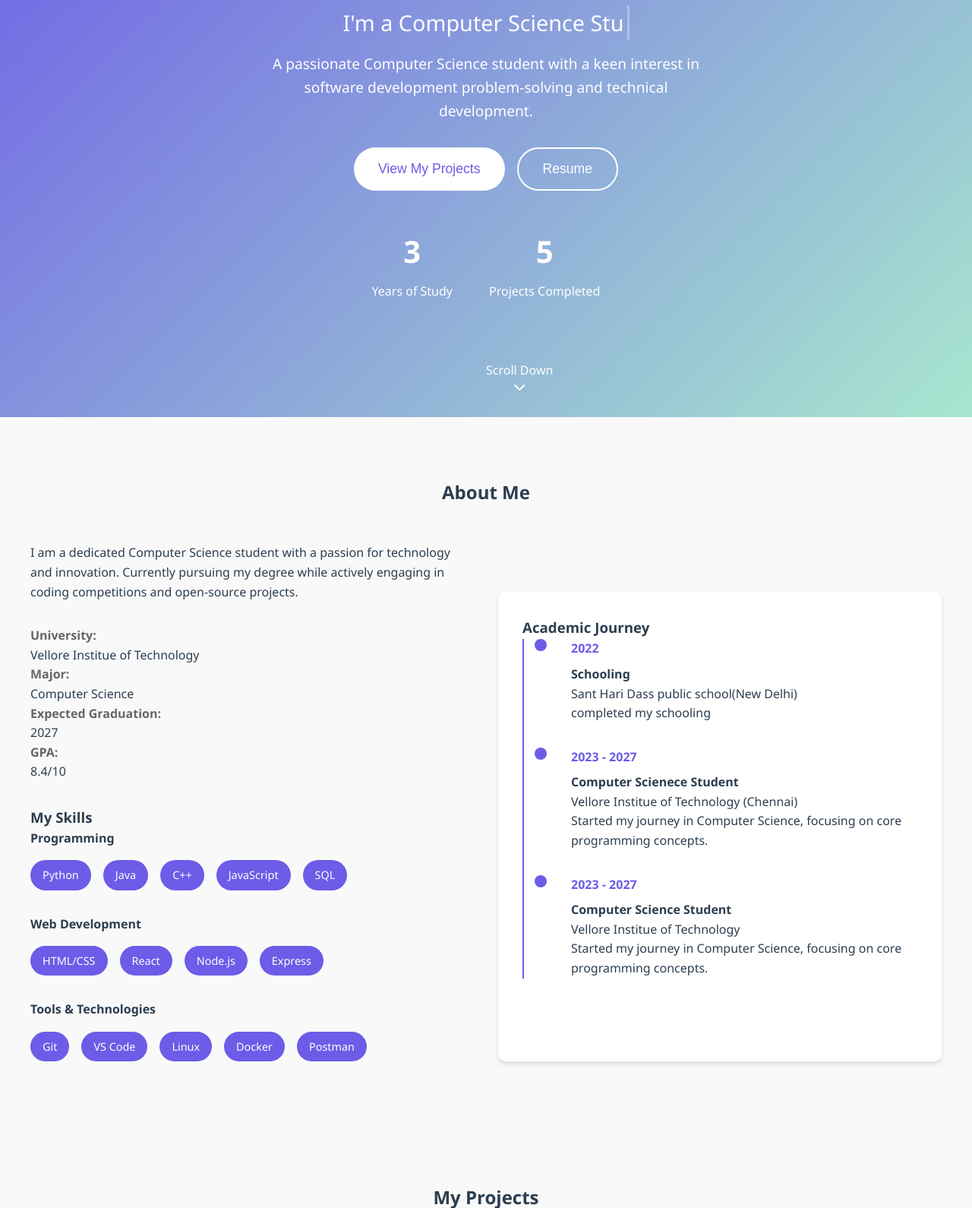
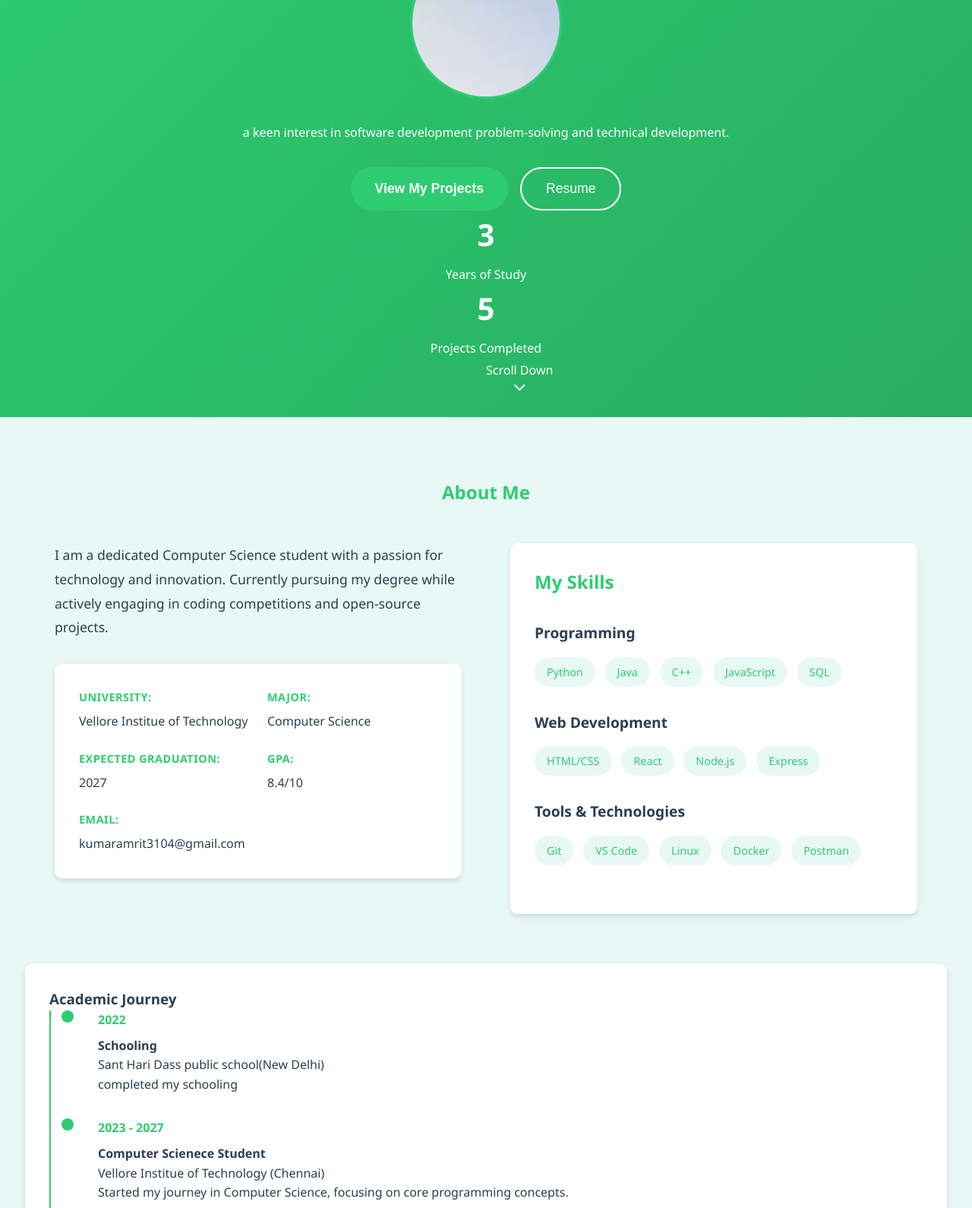
Before and after one commit to Amrit520/portfolio, a plain HTML site: page index.html in a window 1280 px wide. Shown: the part 251-1841 px from the top of the page at 76% size. Drawn offline with nearby package versions, Linux system fonts and the light colour scheme.

Commit message:
added new file

```diff
--- a/index.html
+++ b/index.html
@@ -28,10 +28,14 @@
     <!-- Home Section -->
     <section id="home" class="hero">
         <div class="hero-content">
-            <div class="hero-text" data-aos="fade-up">
-                <h1>Hi, I'm Amrit</h1>
+            <div
+                <h1>Hi, I'm Amrit Kumar </h1>
                 <p class="typing-text">I'm a <span class="typed-text"></span><span class="cursor">&nbsp;</span></p>
-                <p class="hero-description">A passionate Computer Science student with a keen interest in software development problem-solving and technical development.</p>
+
+                <div class="profile-photo">
+                    <img src="Amrit_kumar.jpg" alt="Amrit" >
+                    <!-- class="profile-image"> -->
+                </div>a keen interest in software development problem-solving and technical development.</p>
                 <div class="hero-buttons">
                     <button class="cta-button primary"onclick="window.open('https://github.com/Amrit520')">View My Projects</button>
                     <button class="cta-button secondary" onclick="window.open('https://drive.google.com/file/d/1zBsMaMEMiOGecQRLLhczlw0FJkGAwdLc/view?usp=drive_link')">
@@ -40,7 +44,7 @@
 
                 </div>
             </div>
-            <div class="hero-stats" data-aos="fade-up" data-aos-delay="200">
+            <!-- <div class="hero-stats" data-aos="fade-up" data-aos-delay="200"> -->
                 <div class="stat-item">
                     <h3 class="counter" data-target="3">0</h3>
                     <p>Years of Study</p>
@@ -70,7 +74,8 @@
                 <div class="personal-info">
                     <div class="info-item">
                         <span class="info-label">University:</span>
-                        <span class="info-value">Vellore Institue of Technology
+                        <span class="info-value">Vellore Institue of Technology</span>
+                    </div>
                     <div class="info-item">
                         <span class="info-label">Major:</span>
                         <span class="info-value">Computer Science</span>
@@ -82,6 +87,10 @@
                     <div class="info-item">
                         <span class="info-label">GPA:</span>
                         <span class="info-value">8.4/10</span>
+                    </div>
+                    <div class="info-item">
+                        <span class="info-label">Email:</span>
+                        <span class="info-value">kumaramrit3104@gmail.com</span>
                     </div>
                 </div>
             </div>
@@ -140,11 +149,11 @@
                     </div>
                 </div>
                 <div class="timeline-item">
-                    <div class="timeline-date">2023 - 2027</div>
+                    <div class="timeline-date">2024 - 2025</div>
                     <div class="timeline-details">
-                        <h4>Computer Science Student</h4>
+                        <h4>Finance Head(Sangam Club) </h4>
                         <p>Vellore Institue of Technology</p>
-                        <p>Started my journey in Computer Science, focusing on core programming concepts.</p>
+                        <p>"I lead my team as the Financial Head of my college club, making sure we're doing well, have no money worries, and get the sponsorships we need."</p>
                     </div>
                 </div>
             </div>
@@ -246,19 +255,18 @@
     <section id="contact" class="contact">
         <h2 data-aos="fade-up">Get In Touch</h2>
         <div class="contact-content">
-            <form id="contact-form" data-aos="fade-right">
-                <input type="text" placeholder="Your Name" required>
-                <input type="email" placeholder="Your Email" required>
-                <textarea placeholder="Your Message" required></textarea>
+            <form id="contact-form" data-aos="fade-right" action="mailto:amritkumar3104@gmail.com" method="post" enctype="text/plain">
+                <input type="text" name="name" placeholder="Your Name" required>
+                <input type="email" name="email" placeholder="Your Email" required>
+                <textarea name="message" placeholder="Your Message" required></textarea>
                 <button type="submit">Send Message</button>
             </form>
             <div class="social-links" data-aos="fade-left">
-                <a href="#" class="social-link"><i class="fab fa-instagram"></i></a>
-                <a href="#" class="social-link"><i class="fab fa-twitter"></i></a>
-                <a href="#" class="social-link"><i class="fab fa-facebook"></i></a>
-                <a href="#" class="social-link"><i class="fab fa-linkedin"></i></a>
-                <a href="#" class="social-link"><i class="fab fa-github"></i></a>
-                <a href="#" class="social-link"><i class="fab fa-dribbble"></i></a>
+                <a href="https://www.instagram.com/amrit_kr06/" target="_blank" rel="noopener"><i class="fab fa-instagram"></i></a>
+                <a href="https://x.com/kumaramrit3104" target="_blank" rel="noopener"><i class="fab fa-twitter"></i></a>
+                <a href="https://www.linkedin.com/in/amrit-kumar-276666275/" target="_blank" rel="noopener"><i class="fab fa-linkedin"></i></a>
+                <a href="https://github.com/Amrit520" target="_blank" rel="noopener"><i class="fab fa-github"></i></a>
+                <a href="https://devfolio.co/projects/fitfortune-game-changer-healthfi-platform-0892" target="_blank" rel="noopener"><i class="fab fa-devfolio"></i></a>
             </div>
         </div>
     </section>
--- a/script.js
+++ b/script.js
@@ -72,7 +72,7 @@ document.addEventListener("DOMContentLoaded", function() {
     if (textArray.length) setTimeout(type, newTextDelay + 250);
 });
 
-// Counter animation
+
 const counters = document.querySelectorAll('.counter');
 const speed = 200;
 
--- a/styles.css
+++ b/styles.css
@@ -6,12 +6,17 @@
 }
 
 :root {
-    --primary-color: #6c5ce7;
-    --secondary-color: #a8e6cf;
+    --primary-color: #2ecc71;
+    --secondary-color: #27ae60;
+    --accent-color: #1abc9c;
     --text-color: #2c3e50;
-    --light-text: #666;
-    --background-color: #f9f9f9;
+    --light-text: #7f8c8d;
+    --background-color: #ffffff;
     --white: #ffffff;
+    --dark-green: #219a52;
+    --light-green: #e8f8f5;
+    --black: #2c3e50;
+    --section-bg: #121212;
     --transition: all 0.3s ease;
 }
 
@@ -27,12 +32,12 @@ body {
     position: fixed;
     top: 0;
     width: 100%;
-    background-color: rgba(255, 255, 255, 0.95);
+    background-color: var(--white);
     padding: 1rem 2rem;
     display: flex;
     justify-content: space-between;
     align-items: center;
-    box-shadow: 0 2px 5px rgba(0, 0, 0, 0.1);
+    box-shadow: 0 2px 10px rgba(0, 0, 0, 0.1);
     z-index: 1000;
     transition: var(--transition);
 }
@@ -40,7 +45,7 @@ body {
 .nav-brand {
     font-size: 1.5rem;
     font-weight: bold;
-    color: var(--text-color);
+    color: var(--primary-color);
 }
 
 .nav-toggle {
@@ -160,8 +165,9 @@ body {
 }
 
 .cta-button.primary {
-    background-color: var(--white);
-    color: var(--primary-color);
+    background-color: var(--primary-color);
+    color: var(--white);
+    font-weight: 600;
 }
 
 .cta-button.secondary {
@@ -172,7 +178,7 @@ body {
 
 .cta-button:hover {
     transform: translateY(-3px);
-    box-shadow: 0 5px 15px rgba(0, 0, 0, 0.2);
+    box-shadow: 0 5px 15px rgba(0, 0, 0, 0.3);
 }
 
 .hero-stats {
@@ -212,12 +218,14 @@ body {
 /* About Section */
 .about {
     padding: 5rem 2rem;
+    background-color: var(--light-green);
+    color: var(--text-color);
 }
 
 .about h2 {
     text-align: center;
     margin-bottom: 3rem;
-    color: var(--text-color);
+    color: var(--primary-color);
 }
 
 .about-content {
@@ -225,49 +233,87 @@ body {
     margin: 0 auto;
     display: grid;
     grid-template-columns: 1fr 1fr;
+    gap: 4rem;
+    padding: 0 2rem;
+}
+
+.about-text {
+    display: flex;
+    flex-direction: column;
     gap: 2rem;
 }
 
+.about-text p {
+    font-size: 1.1rem;
+    line-height: 1.8;
+    color: var(--text-color);
+}
+
 .personal-info {
-    margin: 2rem 0;
     display: grid;
     grid-template-columns: repeat(2, 1fr);
-    gap: 1rem;
+    gap: 1.5rem;
+    background-color: var(--white);
+    padding: 2rem;
+    border-radius: 10px;
+    box-shadow: 0 4px 6px rgba(0, 0, 0, 0.1);
 }
 
 .info-item {
     display: flex;
     flex-direction: column;
+    gap: 0.5rem;
 }
 
 .info-label {
-    font-weight: bold;
-    color: var(--light-text);
+    font-weight: 600;
+    color: var(--primary-color);
+    font-size: 0.9rem;
+    text-transform: uppercase;
+    letter-spacing: 0.5px;
 }
 
-.skill-categories {
-    display: flex;
-    flex-direction: column;
-    gap: 2rem;
+.info-value {
+    color: var(--text-color);
+    font-size: 1rem;
+}
+
+.skills {
+    background-color: var(--white);
+    padding: 2rem;
+    border-radius: 10px;
+    box-shadow: 0 4px 6px rgba(0, 0, 0, 0.1);
+}
+
+.skills h3 {
+    color: var(--primary-color);
+    margin-bottom: 2rem;
+    font-size: 1.5rem;
+}
+
+.skill-category {
+    margin-bottom: 2rem;
 }
 
 .skill-category h4 {
+    color: var(--text-color);
     margin-bottom: 1rem;
-    color: var(--text-color);
+    font-size: 1.2rem;
 }
 
 .skill-tags {
     display: flex;
     flex-wrap: wrap;
-    gap: 1rem;
+    gap: 0.8rem;
 }
 
 .skill-tags span {
-    background-color: var(--primary-color);
-    color: var(--white);
+    background-color: var(--light-green);
+    color: var(--primary-color);
     padding: 0.5rem 1rem;
     border-radius: 20px;
     font-size: 0.9rem;
+    font-weight: 500;
     transition: var(--transition);
 }
 
@@ -282,6 +328,7 @@ body {
     background-color: var(--white);
     border-radius: 10px;
     box-shadow: 0 4px 6px rgba(0, 0, 0, 0.1);
+    border: 1px solid rgba(0, 0, 0, 0.1);
 }
 
 .timeline-content {
@@ -325,12 +372,14 @@ body {
 /* Projects Section */
 .projects {
     padding: 5rem 2rem;
+    background-color: var(--white);
+    color: var(--text-color);
 }
 
 .projects h2 {
     text-align: center;
     margin-bottom: 3rem;
-    color: var(--text-color);
+    color: var(--primary-color);
 }
 
 .project-filters {
@@ -342,16 +391,22 @@ body {
 
 .filter-btn {
     padding: 0.5rem 1rem;
-    border: none;
+    border: 1px solid rgba(0, 0, 0, 0.1);
     background-color: var(--white);
     border-radius: 20px;
     cursor: pointer;
     transition: var(--transition);
+    color: var(--text-color);
 }
 
 .filter-btn.active {
     background-color: var(--primary-color);
     color: var(--white);
+}
+
+.filter-btn:hover {
+    background-color: var(--light-green);
+    color: var(--primary-color);
 }
 
 .project-grid {
@@ -368,11 +423,11 @@ body {
     overflow: hidden;
     box-shadow: 0 4px 6px rgba(0, 0, 0, 0.1);
     transition: var(--transition);
+    border: 1px solid rgba(0, 0, 0, 0.1);
 }
 
 .project-card:hover {
     transform: translateY(-5px);
-    box-shadow: 0 10px 20px rgba(0, 0, 0, 0.1);
 }
 
 .project-image {
@@ -412,7 +467,7 @@ body {
 
 .project-link,
 .project-github {
-    color: var(--white);
+    color: var(--text-color);
     font-size: 1.5rem;
     transition: var(--transition);
 }
@@ -433,10 +488,12 @@ body {
 }
 
 .project-tech span {
-    background-color: var(--background-color);
+    background-color: var(--light-green);
     padding: 0.3rem 0.8rem;
     border-radius: 15px;
     font-size: 0.8rem;
+    color: var(--primary-color);
+    font-weight: 500;
 }
 
 .project-stats {
@@ -468,13 +525,14 @@ body {
 /* Contact Section */
 .contact {
     padding: 5rem 2rem;
-    background-color: var(--white);
+    background-color: var(--light-green);
+    color: var(--text-color);
 }
 
 .contact h2 {
     text-align: center;
     margin-bottom: 3rem;
-    color: var(--text-color);
+    color: var(--primary-color);
 }
 
 .contact-content {
@@ -494,10 +552,12 @@ body {
 #contact-form input,
 #contact-form textarea {
     padding: 1rem;
-    border: 1px solid #ddd;
+    border: 1px solid var(--light-text);
     border-radius: 5px;
     font-size: 1rem;
     transition: var(--transition);
+    background-color: var(--white);
+    color: var(--text-color);
 }
 
 #contact-form input:focus,
@@ -511,6 +571,11 @@ body {
     resize: vertical;
 }
 
+#contact-form input::placeholder,
+#contact-form textarea::placeholder {
+    color: var(--light-text);
+}
+
 #contact-form button {
     padding: 1rem;
     background-color: var(--primary-color);
@@ -520,10 +585,11 @@ body {
     cursor: pointer;
     font-size: 1rem;
     transition: var(--transition);
+    font-weight: 600;
 }
 
 #contact-form button:hover {
-    background-color: var(--secondary-color);
+    background-color: var(--dark-green);
     transform: translateY(-3px);
 }
 
@@ -535,13 +601,13 @@ body {
 }
 
 .social-link {
-    color: var(--text-color);
+    color: var(--primary-color);
     font-size: 1.5rem;
     transition: var(--transition);
 }
 
 .social-link:hover {
-    color: var(--primary-color);
+    color: var(--dark-green);
     transform: translateY(-3px);
 }
 
@@ -551,6 +617,7 @@ footer {
     padding: 2rem;
     background-color: var(--text-color);
     color: var(--white);
+    border-top: 1px solid rgba(255, 255, 255, 0.1);
 }
 
 /* Animations */
@@ -603,6 +670,7 @@ footer {
 
     .about-content {
         grid-template-columns: 1fr;
+        gap: 2rem;
     }
 
     .personal-info {
@@ -620,4 +688,26 @@ footer {
     .project-stats {
         flex-direction: column;
     }
+
+    .profile-photo {
+        width: 150px;
+        height: 150px;
+        margin-bottom: 1.5rem;
+    }
 }
+
+.profile-photo {
+    width: 200px;
+    height: 200px;
+    margin: 0 auto 2rem;
+    border-radius: 50%;
+    overflow: hidden;
+    border: 3px solid var(--primary-color);
+    box-shadow: 0 0 20px rgba(46, 204, 113, 0.3);
+}
+
+.profile-img {
+    width: 100%;
+    height: 100%;
+    object-fit: cover;
+}
```
Also changed, not shown: Amrit_kumar.jpg (added), 1 other file.
